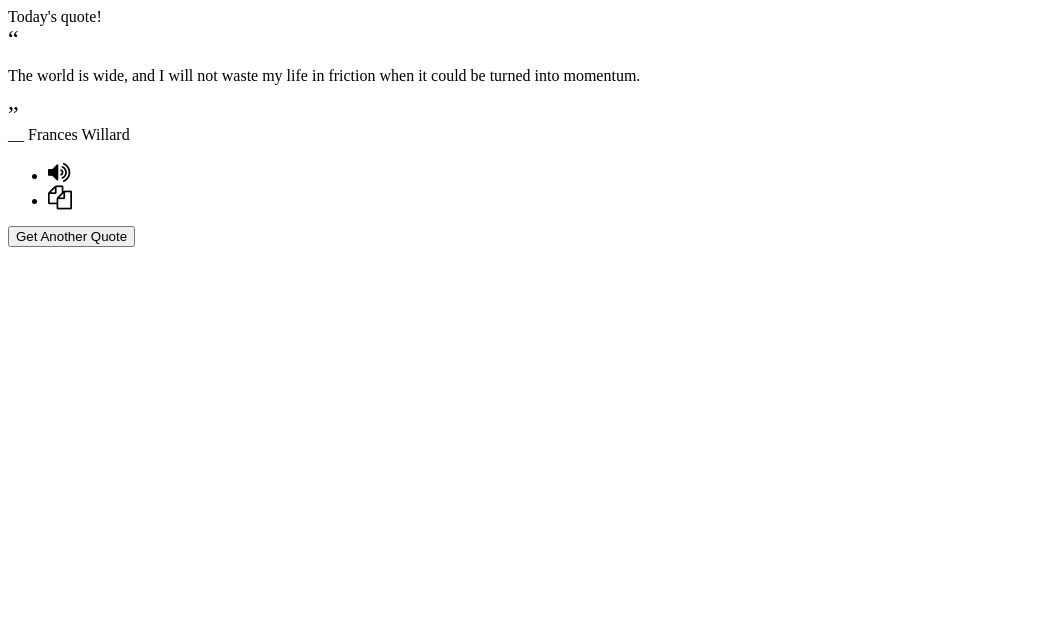
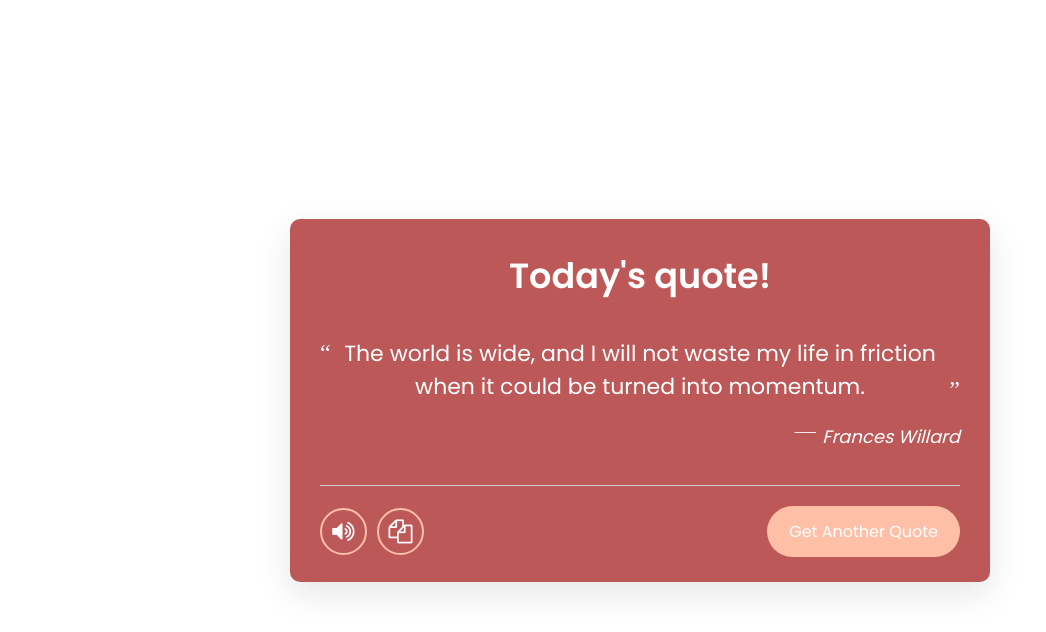
Before and after one commit to azzeleea/azzeleea.github.io, a plain HTML site: page final-project/Final-Progate.html in a window 1280 px wide. Shown: the whole page, without its empty margins (0-1046 px from the left). Drawn offline with Linux system fonts and the light colour scheme.

Commit message:
Update Final-Progate.html

```diff
--- a/final-project/Final-Progate.html
+++ b/final-project/Final-Progate.html
@@ -4,7 +4,7 @@
         <meta charset="UTF-8"/>
         <meta http-equiv="X-UA-Compatible" content="IE=edge"/>
         <meta name="viewport" content="widht=device-width" initial-scale="1.0"/>
-        <link rel="stylesheet" href="styled.css">
+        <link rel="stylesheet" href="style.css">
         <link rel="stylesheet" href="https://maxcdn.bootstrapcdn.com/font-awesome/4.4.0/css/font-awesome.min.css">
         <title>Final Project JS-API</title>
     </head>
```
